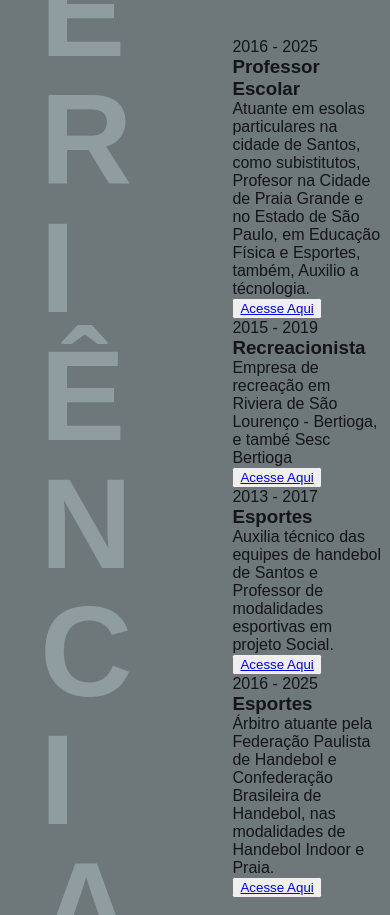
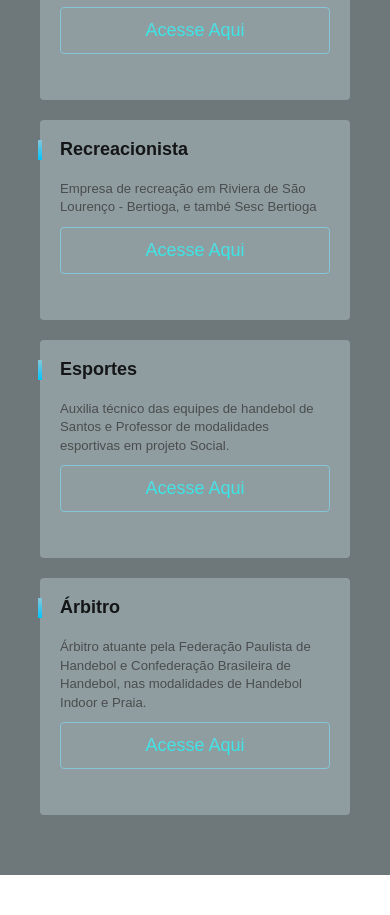
Before and after one commit to MarcosNerys/portifolio, a plain HTML site: page index.html in a window 390 px wide. Shown: the part 1070-1985 px from the top of the page. Drawn offline with Linux system fonts and the light colour scheme.

Commit message:
commit#3

```diff
--- a/css/experiencia.css
+++ b/css/experiencia.css
@@ -18,3 +18,102 @@
     max-width: 40ch;
     margin-bottom: 60px;
 }
+
+.experiencia-txt strong {
+    color: #909da0;
+}
+
+.funcao {
+    display: grid;
+    grid-template-columns: 1fr 1fr;
+    gap: 10px 20px;
+    padding: 20px;
+    background: #909da0;
+    margin-bottom: 20px;
+    border-radius: 4px;
+    position: relative;
+}
+
+.funcao::before {
+    content: '';
+    display: block;
+    width: 4px;
+    height: 20px;
+    background: linear-gradient(#86C5D7, #00C6FF);
+    position: absolute;
+    top: 20px;
+    left: -2px;
+}
+
+.funcao-ano {
+    position: absolute;
+    top: 25px;
+    left: -100px;
+    color: #909da0;
+    font-size: .875rem;
+}
+
+.funcao-titulo {
+    font-size: 1.125rem;
+    line-height: 1.1;
+    font-weight: bold;
+}
+
+.funcao-txt {
+    font-size: .825rem;
+    line-height: 1.4;
+    color: #4a4d4e;
+}
+
+:root {
+    --gradient: linear-gradient(
+        rigth,
+        rgb(0 198 255)
+        rgb(134 197 215)
+    )
+}
+
+.btn-acesso {
+    font-family: Arial, Helvetica, sans-serif;
+    font-size: 1.125rem;
+    line-height: 1.4;
+    background: -webkit-linear-gradient(left  #86C5D7,  #00FFF2);
+    background: linear-gradient(#86C5D7, #00FFF2);
+    -webkit-background-clip: text;
+    -webkit-text-fill-color: transparent;
+    border: 1px solid #86C5D7;
+    border-radius: 4px;
+    padding: 10px 20px;
+    align-content: center;
+    text-align: center;
+    text-decoration: none;
+    display: block;
+}
+
+@media (max-width: 800px) {
+    .experiencia {
+        grid-template-columns: 1fr;
+        gap: 40px;
+    }
+
+    .experiencia .subtitulo {
+        color: #141414;
+    }
+
+    .experiencia-txt {
+        font-size: 1.25rem;
+    }
+
+    .funcao-ano {
+        position: initial;
+        order: 1;
+        width: initial;
+        text-align: left;
+    }
+}
+
+@media (max-width: 600px) {
+    .funcao{
+        grid-template-columns: 1fr;
+    }
+}
--- a/css/global.css
+++ b/css/global.css
@@ -30,3 +30,11 @@ img {
     word-break: break-all;
     max-width: 5ch;
 }
+
+@media (max-width: 800px) {
+    .subtitulo {
+        font-size: 3rem;
+        text-transform: capitalize;
+        max-width: initial;
+    }
+}
--- a/index.html
+++ b/index.html
@@ -39,32 +39,36 @@
             <div class="funcao">
                 <span class="funcao-ano">2016 - 2025</span>
                 <h3 class="funcao-titulo">Professor Escolar</h3>
+                <span></span>
                 <p class="funcao-txt">Atuante em esolas particulares na cidade de Santos,  como subistitutos, Profesor na Cidade de Praia Grande e no Estado de São Paulo, em Educação Física e Esportes, também, Auxilio a técnologia.</p>
-                <button class="btn-acesso"><a href="#">Acesse Aqui</a></button>
+                <a class="btn-acesso"  href="#">Acesse Aqui</a>
             </div>
 
             <!-- Recreação -->
             <div class="funcao">
                 <span class="funcao-ano">2015 - 2019</span>
                 <h3 class="funcao-titulo">Recreacionista</h3>
+                <span></span>
                 <p class="funcao-txt">Empresa de recreação em Riviera de São Lourenço - Bertioga, e també Sesc Bertioga</p>
-                <button class="btn-acesso"><a href="#">Acesse Aqui</a></button>
+                 <a class="btn-acesso" href="#">Acesse Aqui</a>
             </div>
 
             <!-- Esportes -->
             <div class="funcao">
                 <span class="funcao-ano">2013 - 2017</span>
                 <h3 class="funcao-titulo">Esportes</h3>
+                <span></span>
                 <p class="funcao-txt">Auxilia técnico das equipes de handebol de Santos e Professor de modalidades esportivas em projeto Social.</p>
-                <button class="btn-acesso"><a href="#">Acesse Aqui</a></button>
+                <a class="btn-acesso" href="#">Acesse Aqui</a>
             </div>
 
             <!-- Árbitro -->
             <div class="funcao">
                 <span class="funcao-ano">2016 - 2025</span>
-                <h3 class="funcao-titulo">Esportes</h3>
+                <h3 class="funcao-titulo">Árbitro</h3>
+                <span></span>
                 <p class="funcao-txt">Árbitro atuante pela Federação Paulista de Handebol e Confederação Brasileira de Handebol, nas modalidades de Handebol Indoor e Praia.</p>
-                <button class="btn-acesso"><a href="#">Acesse Aqui</a></button>
+                <a class="btn-acesso" href="#">Acesse Aqui</a>
             </div>
 
         </div>
```
